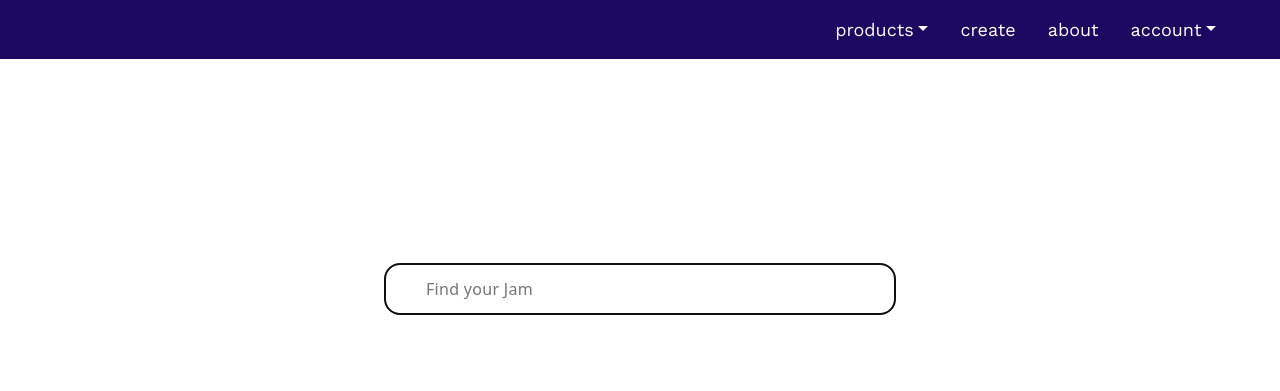
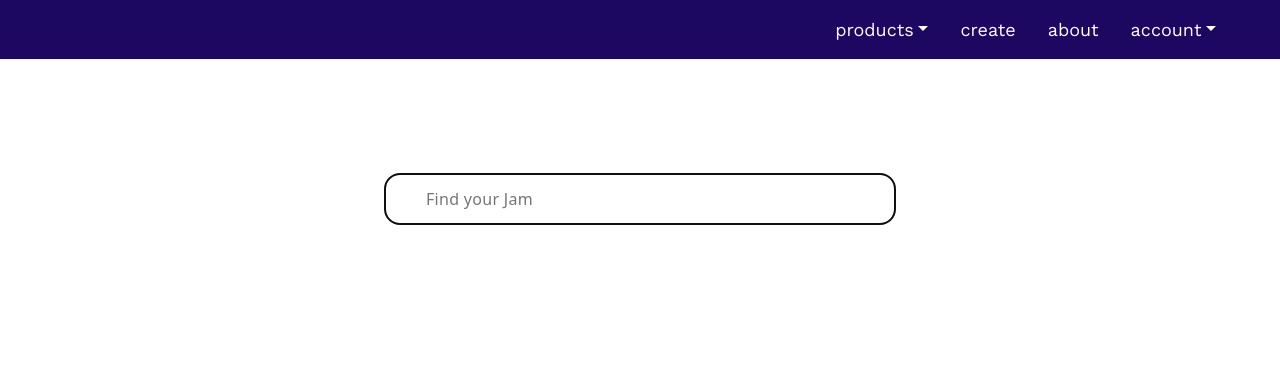
Before and after one commit to xicaz/gjam-app, a React (Create React App) app in the folder client/: page /jams in a window 1280 px wide. Shown: the top 391 px of the page. Built offline with nearby package versions, Linux system fonts and the light colour scheme; no server answers.

Commit message:
changed padding on Search

```diff
--- a/client/src/components/Search/Search.css
+++ b/client/src/components/Search/Search.css
@@ -1,5 +1,5 @@
 .search-form {
-  padding-top: 100px;
+  padding-top: 10px;
   display: flex;
   flex-direction: column;
   justify-content: center;
```
